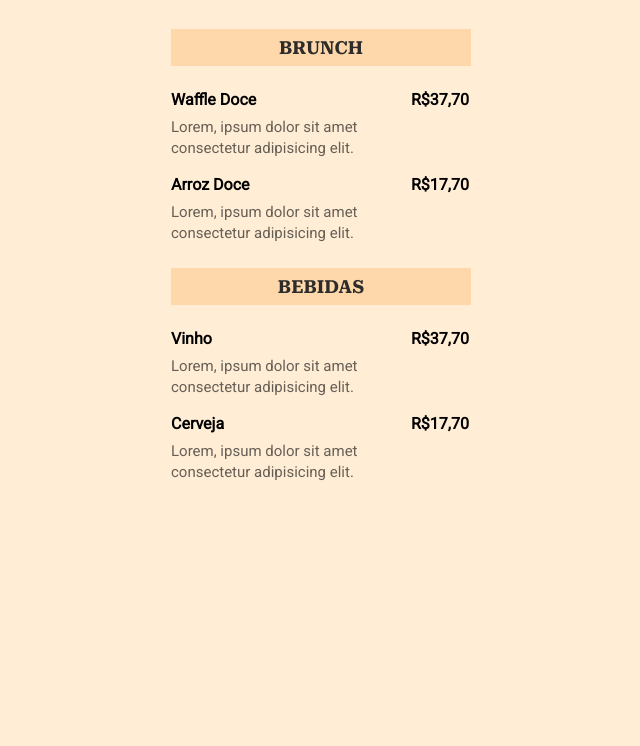
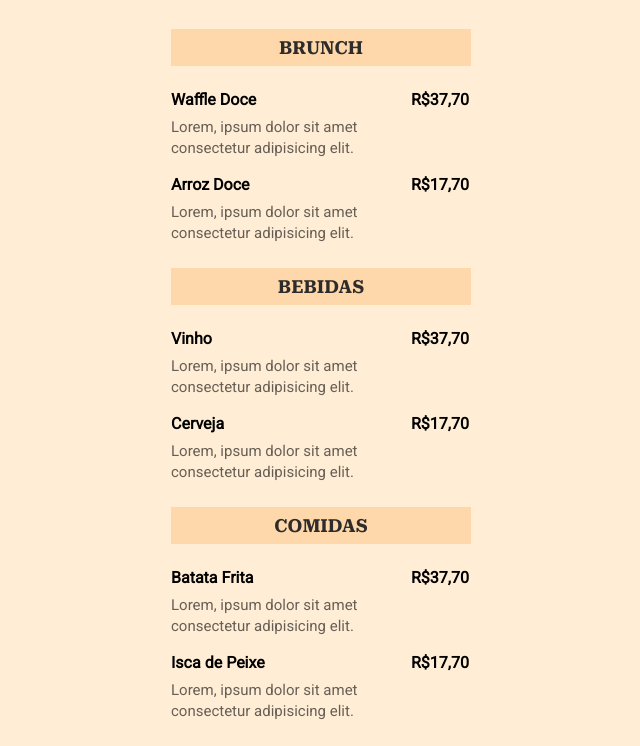
Before and after one commit to AndreFelipe94/maratona-explorer-3, a plain HTML site: page index.html in a window 1280 px wide. Shown: the part 88-834 px from the top of the page, without its empty margins (319-959 px from the left). Before the commit the page ends 800 px from the top, so only its background shows below. Drawn offline with Linux system fonts and the light colour scheme.

Commit message:
adicionada secao de comida

```diff
--- a/index.html
+++ b/index.html
@@ -94,5 +94,43 @@
     </section>
 
 
+    <section>
+      <h2>Comidas</h2>
+
+      <ul>
+        <li>
+          <div class="details">
+            <h3>Batata Frita</h3>
+            <p>
+              Lorem, ipsum dolor sit amet consectetur adipisicing elit.
+            </p>
+          </div>
+
+          <strong class="price">
+            R$37,70
+
+          </strong>
+
+        </li>
+
+        <li>
+          <div class="details">
+            <h3>Isca de Peixe</h3>
+            <p>
+              Lorem, ipsum dolor sit amet consectetur adipisicing elit.
+            </p>
+          </div>
+
+          <strong class="price">
+            R$17,70
+
+          </strong>
+
+        </li>
+
+      </ul>
+
+    </section>
+
   </body>
 </html>
```
